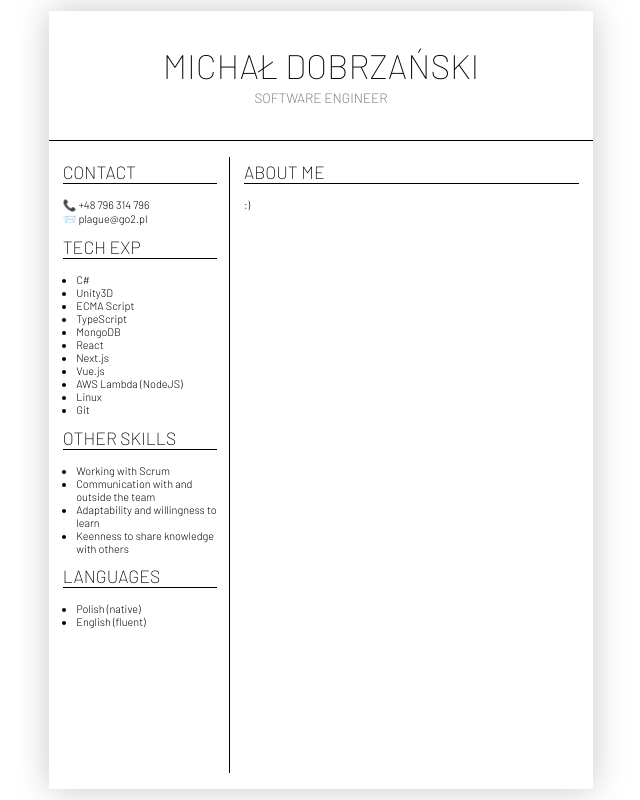
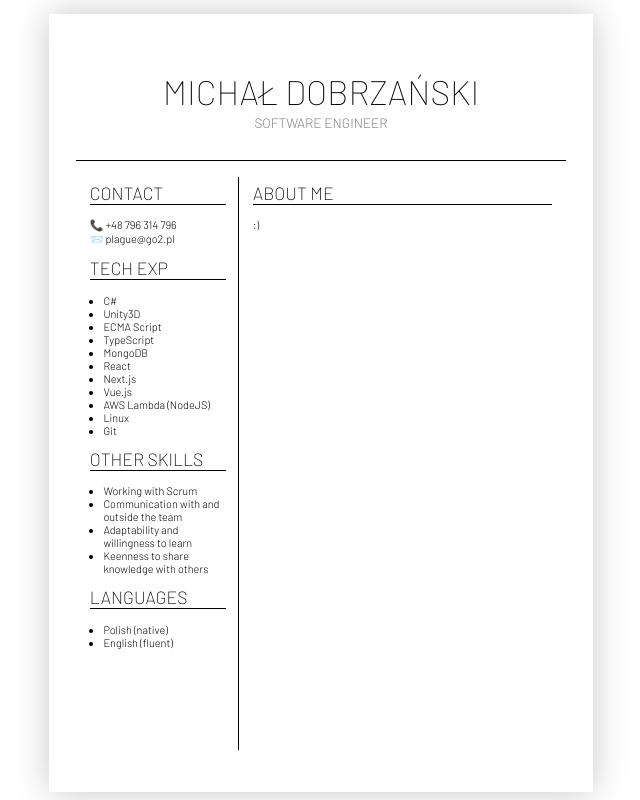
Before and after one commit to gnatogryz/resume, a React (Create React App) app: page / in a window 1280 px wide. Shown: the whole page, without its empty margins (319-959 px from the left). Built offline with nearby package versions, Linux system fonts and the light colour scheme.

Commit message:
added some padding

```diff
--- a/src/Resume.scss
+++ b/src/Resume.scss
@@ -28,7 +28,9 @@
 	@media only screen {
 		box-shadow: #c8c8c8 0em 0em 3em;
 
-		margin: 1em 0;
+		margin: 1rem 0;
+		padding: 2rem;
+		box-sizing: border-box;
 
 		@media only screen and (max-width: 768px) {
 			margin: 0;
```
